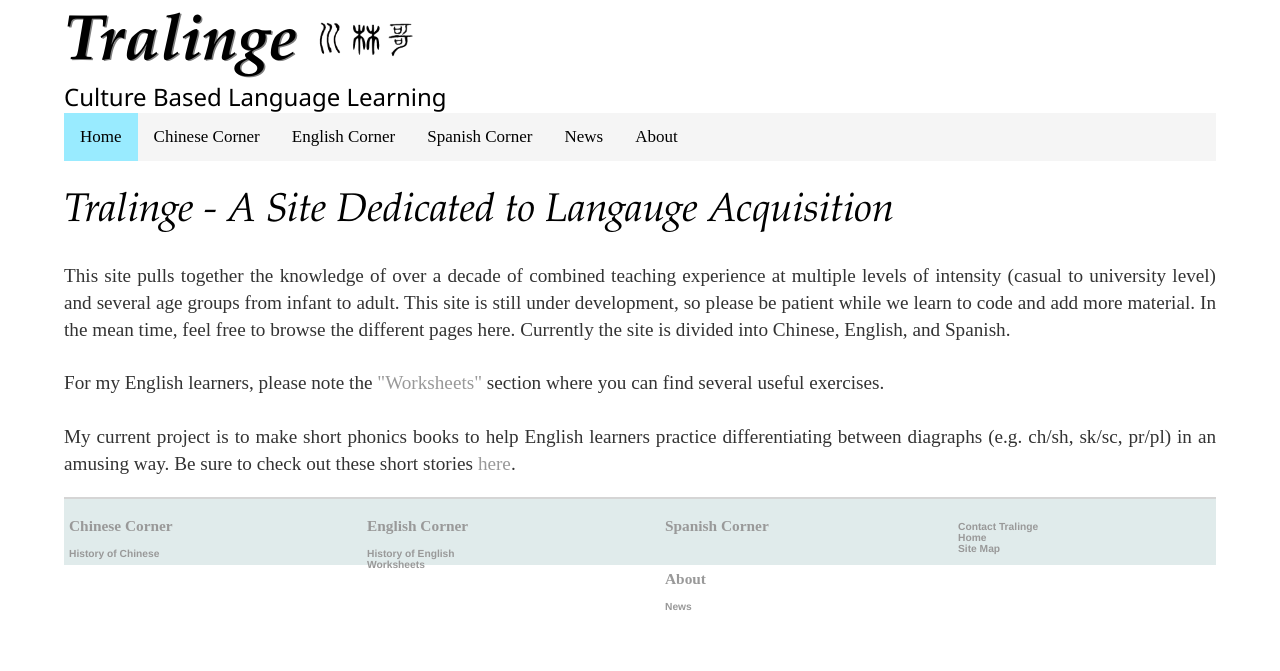
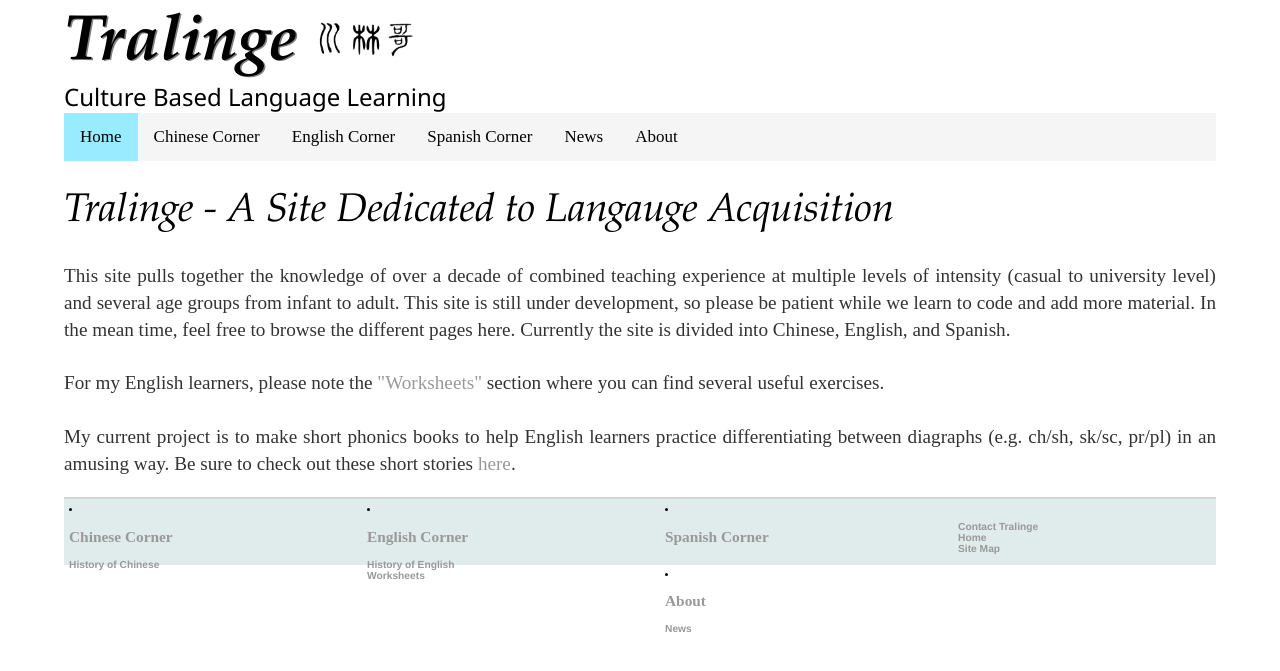
Before and after one commit to Tralinge/tralinge.github.io, a Jekyll site: the page built from index.html, in a window 1280 px wide. Shown: the top 671 px of the page. Built offline with Jekyll 4.4.1, drawn with Linux system fonts in a browser that asks for light colours.

Commit message:
Update main.css

```diff
--- a/css/main.css
+++ b/css/main.css
@@ -9,14 +9,11 @@
       }
 
    footer ul {
-      font-family:'Helvetica', 'Arial', 'Sans-Serif';
+     list-style-type: none;
+     font-family:'Helvetica', 'Arial', 'Sans-Serif';
       padding: 0px;
       list-style: none;
       font-weight: bold;
-      }
-
-   footer li {
-      list-style-type: none;
       }
 
    a {
```
